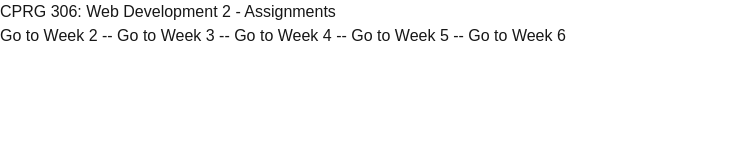
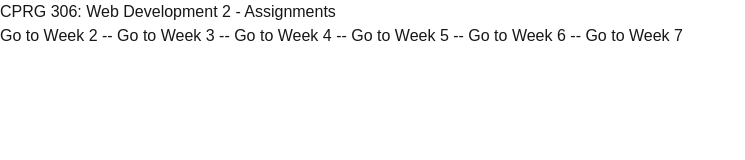
Before and after one commit to Ashawstrand/cprg306-assignments, a Next.js app: page / in a window 1280 px wide. Shown: the top 160 px of the page, without its empty margins (0-745 px from the left). Built offline with nearby package versions, Linux system fonts and the light colour scheme.

Commit message:
modified page.js / ability to add new items to the list and starting with items from items.json

```diff
--- a/app/page.js
+++ b/app/page.js
@@ -12,6 +12,7 @@ export default function Home() {
         <Link href="/week-4"> -- Go to Week 4</Link>
         <Link href="/week-5"> -- Go to Week 5</Link>
         <Link href="/week-6"> -- Go to Week 6</Link>
+        <Link href="/week-7"> -- Go to Week 7</Link>
       </p>
     </main>
   );
```
